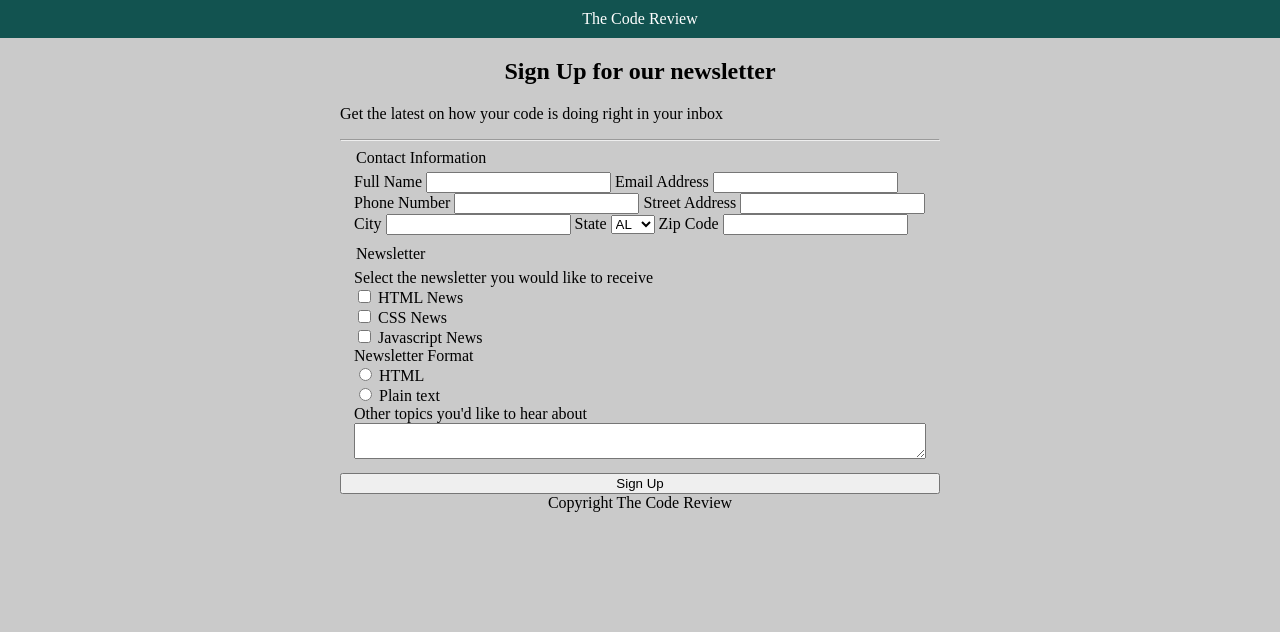
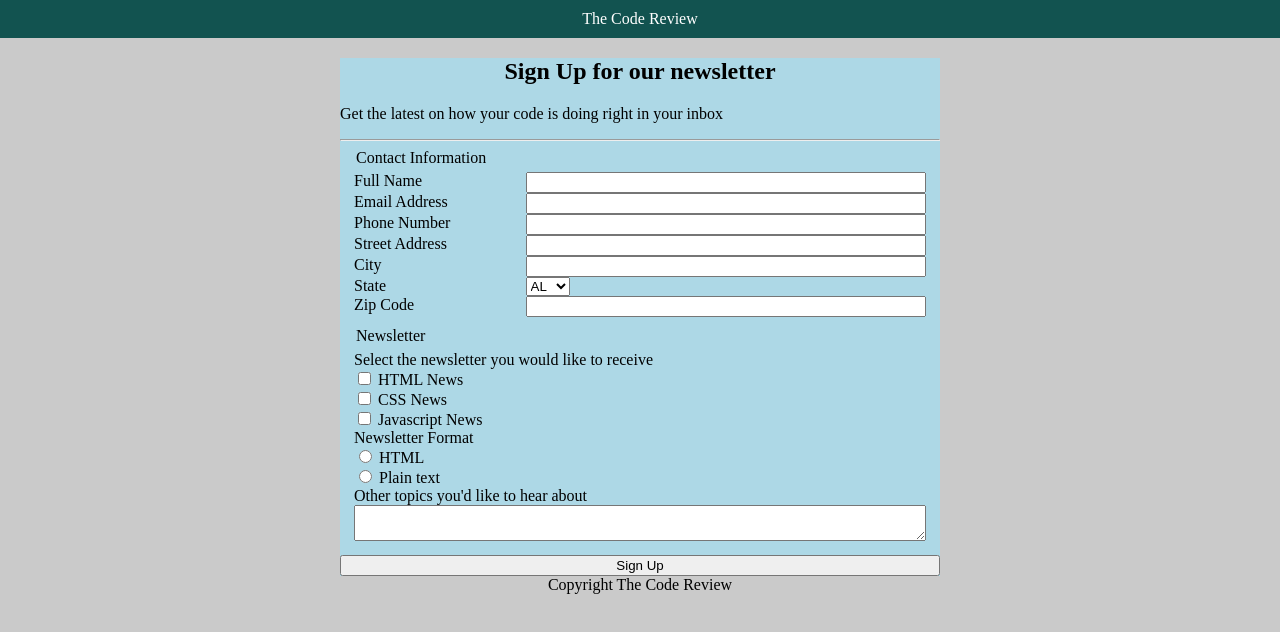
Before and after one commit to pallman89/techdegree-project-3, a plain HTML site: page index.html in a window 1280 px wide. Drawn offline with Linux system fonts and the light colour scheme.

Commit message:
1st round of changes

```diff
--- a/index.html
+++ b/index.html
@@ -19,22 +19,29 @@
             <legend>Contact Information</legend>
 
             <div class="first-form">
+                <div class="user-info">
                     <label for="name">Full Name</label>
                     <input type="text" id="name" name="user_name">
+                </div>
 
-
+                <div class="user-info">
                     <label for="email">Email Address</label>
                     <input type="email" id="email" name="user_email">
-
+                </div>
+                <div class="user-info">
                     <label for="phone">Phone Number</label>
                     <input type="text" id="phone" name="user_phone">
-
+                </div>
+                <div class="user-info">
                     <label for="address">Street Address</label>
                     <input type="text" id="address" name="user_address">
-
+                </div>
+                <div class="user-info">
                     <label for="city">City</label>
                     <input type="text" id="city" name="user_city">
+                </div>
 
+                <div class="user-info">
                     <label for="state">State</label>
                     <select id="state" name="user_state">
                         <option>AL</option>
@@ -88,9 +95,13 @@
                         <option>WI</option>
                         <option>WY</option>
                     </select>
+                </div>
 
+                <div class="user-info">
                     <label for="zip">Zip Code</label>
                     <input type="text" id="zip" name="user_zip">
+                </div>
+
             </div>
         </fieldset>
 
--- a/styles.css
+++ b/styles.css
@@ -21,10 +21,16 @@ header {
 
   }
 
+  .user-info {
+    display: flex;
+    flex-direction: column;
+  }
  .container {
    max-width: 600px;
    width: 100%;
    margin: auto;
+   background: lightblue;
+
  }
 
   body {
@@ -48,7 +54,9 @@ header {
   }
 
 
-
+  input [zip]{
+    width: 30%;
+  }
 
 
 
@@ -71,3 +79,16 @@ header {
 
 
 @media (min-width: 768px) {
+
+  .user-info {
+   display: flex;
+   flex-direction: row;
+  }
+
+  .first-form label {
+    flex-basis: 30%;
+  }
+
+  .first-form input {
+    flex-basis: 70%;
+  }
```
Lines whose indentation alone changed are shown as unchanged.
